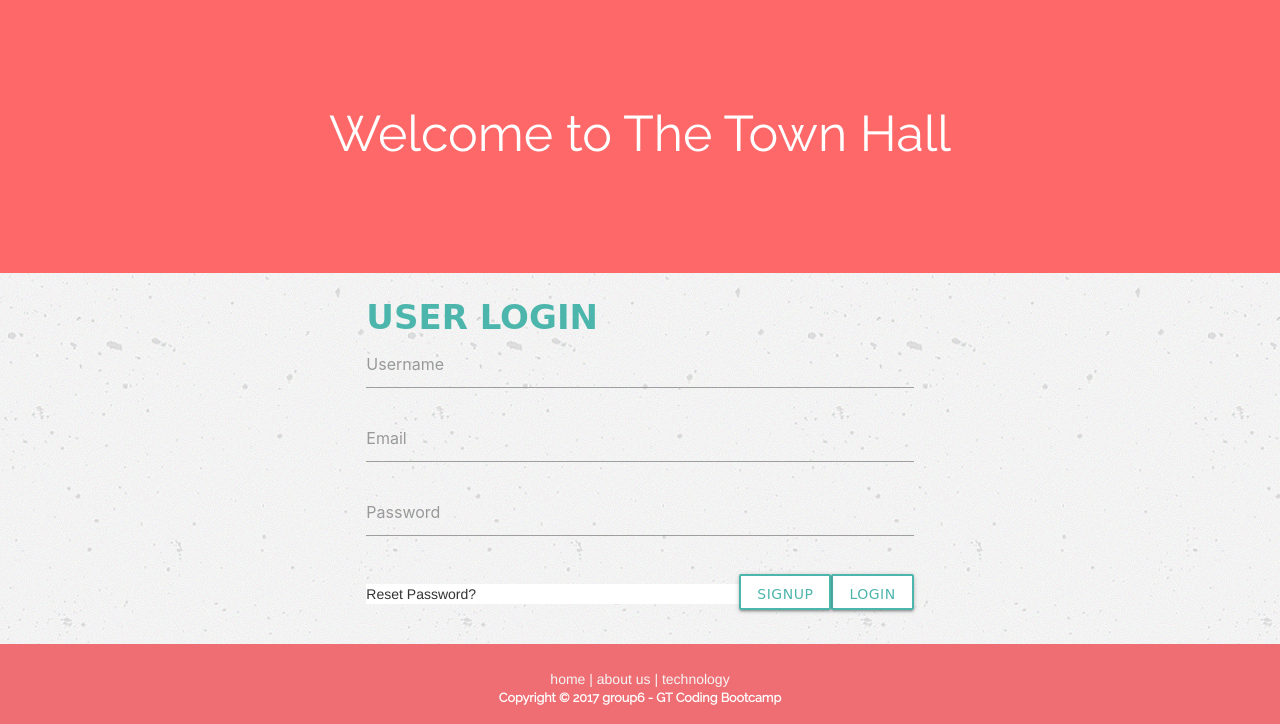
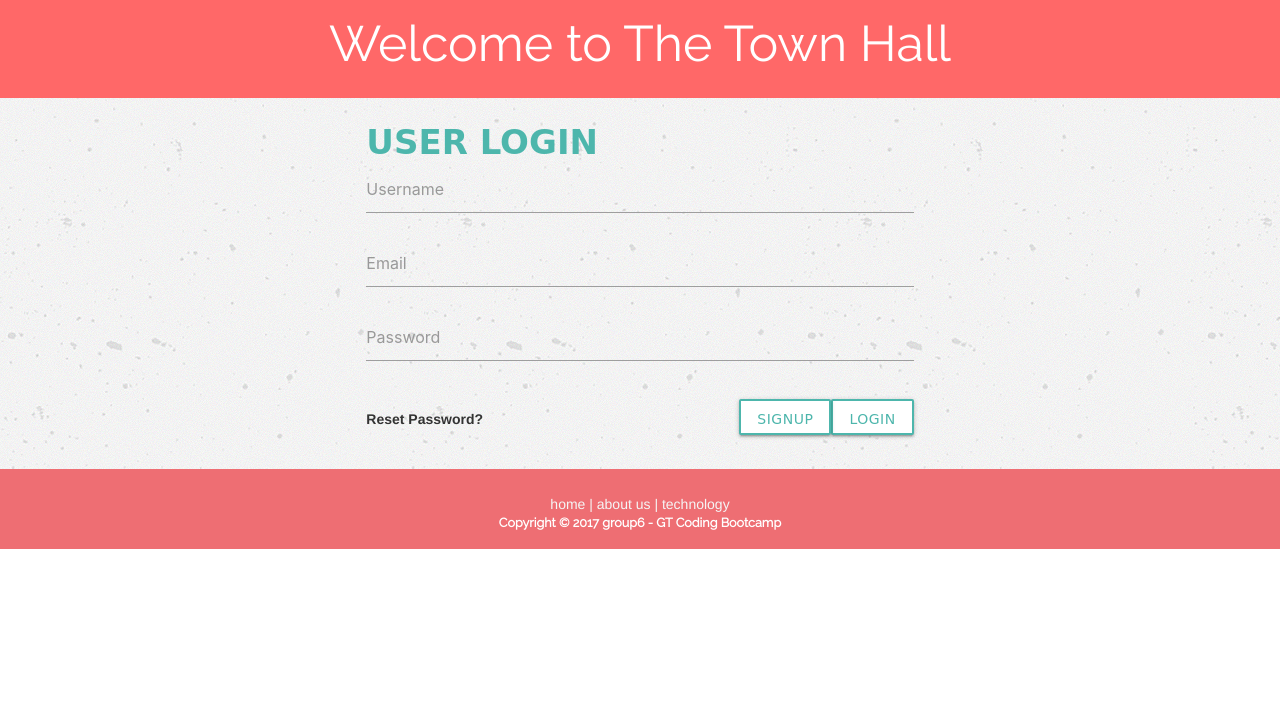
Before and after one commit to menelik7/chatapp, a website: page public/index.html in a window 1280 px wide. Shown: the part 1026-1750 px from the top of the page. After the commit the page ends 1575 px from the top, so only its background shows below. Drawn offline with nearby package versions, Linux system fonts and the light colour scheme; no server answers; a web font is replaced by a local one.

Commit message:
Reset password styled

```diff
--- a/public/css/style.css
+++ b/public/css/style.css
@@ -38,11 +38,11 @@ body {
 
 .room-name {
     background: #ff6868;
-    height: 275px;
+    height: 100px;
 }
 
 #center-title {
-    padding-top: 100px;
+    padding-top: 10px;
     font-size: 50px;
     font-family: 'Raleway', sans-serif;
     text-align: center;
@@ -121,7 +121,7 @@ p {
 }
 
 #reset-password {
-    background: #fff;
+    font-weight: bold;
     cursor: pointer;
     margin-top: 20px;
 }
--- a/public/index.html
+++ b/public/index.html
@@ -98,7 +98,7 @@
                     <p id="login_label1">PASSWORD RESET</p>
                     <input type="text" placeholder="Enter email and check your inbox for instructions" id="reset-email-input">
                     <br>
-                    <input type="submit" value="SUBMIT" id="submit">
+                    <input class="btn btn-warning pull-left" type="submit" value="SUBMIT" id="submit">
                 </form>
             </div>
 
```
